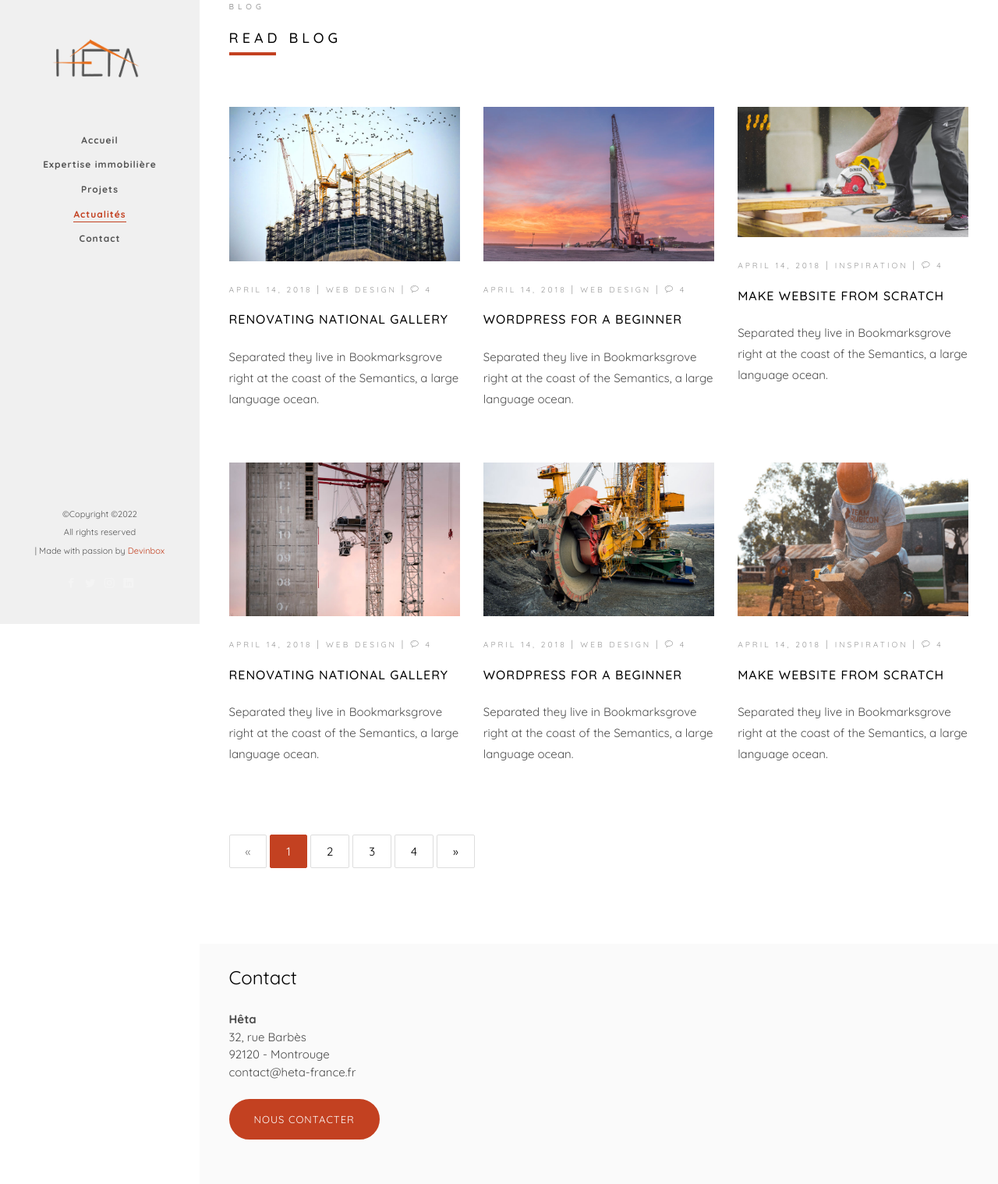
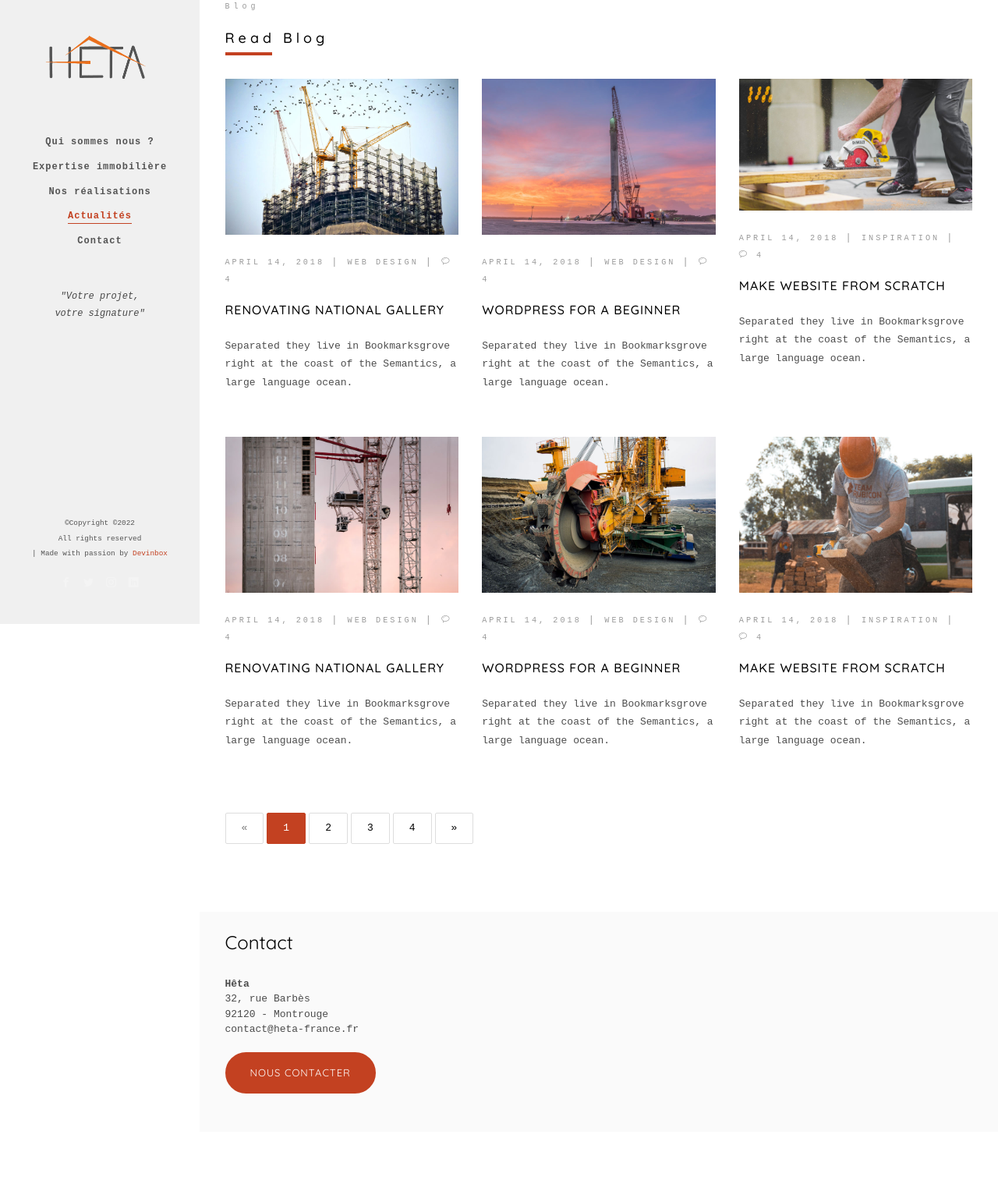
Before and after one commit to tounaf/heta_france, a PHP site: page /blog.html in a window 1280 px wide. Shown: the whole page at 78% size. After the commit the page ends 1402 px from the top, so only its background shows below. Run offline with PHP 8.4, Linux system fonts and the light colour scheme; some web fonts are replaced.

Commit message:
v08/02/2022 à 11:44

```diff
--- a/blog.html
+++ b/blog.html
@@ -56,19 +56,23 @@
 	<div id="colorlib-page">
 		<a href="#" class="js-colorlib-nav-toggle colorlib-nav-toggle"><i></i></a>
 		<aside id="colorlib-aside" role="complementary" class="border js-fullheight">
-			<h1 id="colorlib-logo"><a href="index.html"><img style="width: 120px;" src="images/logo_heta.png"></a></h1>
+			<h1 id="colorlib-logo"><a href="index.html"><img style="width: 140px;" src="images/logo_heta.png"></a></h1>
 			<nav id="colorlib-main-menu" role="navigation">
 				<ul>
-					<li><a href="index.html">Accueil</a></li>
+					<li><a href="index.html">Qui sommes nous ?</a></li>
 					<li><a href="domaines.html">Expertise immobilière</a></li>
-					<li><a href="projets.html">Projets</a></li>
+					<li><a href="projets.html">Nos réalisations</a></li>
 					<li class="colorlib-active"><a href="blog.html">Actualités</a></li>
 					<li><a href="contact.html">Contact</a></li>
 				</ul>
 			</nav>
 
+			<span style="">
+				<p style="text-align: center; font-size: 12px;padding-top: 40px;"><i>"Votre projet, <br> votre signature"</i><p>
+			</span>
+
 			<div class="colorlib-footer">
-				<p>
+				<p style="font-size: 11px;">
 					<small>
 						&copy;Copyright &copy;<script>document.write(new Date().getFullYear());</script> <br>All rights reserved <br> | Made with passion by <a href="https://www.pricing.dev-inbox.com" target="_blank">Devinbox</a>
 					</small>
@@ -183,7 +187,7 @@
 					</div>
 					<div class="row">
 						<div class="col-md-6 col-md-offset-3 col-md-pull-3 animate-box" data-animate-effect="fadeInLeft">
-							<p class="colorlib-lead" style="font-size: 15px;">
+							<p class="colorlib-lead" style="font-size: 13px;">
 								<b>Hêta</b> <br>
 								32, rue Barbès <br>
 								92120 - Montrouge <br>
--- a/css/style.css
+++ b/css/style.css
@@ -12,9 +12,9 @@
 *
 * ======================================================= */
 body {
-  font-family: "Quicksand", Arial, sans-serif;
+  font-family: Courier New;
   font-weight: 400;
-  font-size: 15px;
+  font-size: 13px;
   line-height: 1.8;
   color: rgba(0, 0, 0, 0.7); }
   @media screen and (max-width: 992px) {
@@ -32,7 +32,9 @@ a {
     text-decoration: none !important; }
 
 p {
-  margin-bottom: 1.5em; }
+  margin-bottom: 1.5em;
+  /*text-align: justify;*/
+}
 
 h1, h2, h3, h4, h5, h6 {
   color: #000;
@@ -137,7 +139,7 @@ figure {
         text-decoration: none;
         position: relative;
         padding: 10px 0;
-        font-family: "Quicksand", Arial, sans-serif;
+        font-family: Courier New;
         -webkit-transition: 0.3s;
         -o-transition: 0.3s;
         transition: 0.3s; }
@@ -308,7 +310,7 @@ figure {
           position: absolute;
           bottom: 0;
           right: -15px;
-          padding: 7px;
+          /*padding: 7px;*/
           background: #c34121; }
           @media screen and (max-width: 768px) {
             #colorlib-hero .flexslider .slider-text > .slider-text-inner .desc {
@@ -427,9 +429,9 @@ body.offcanvas {
 
 .colorlib-heading {
   font-size: 18px;
-  margin-bottom: 4em;
+  margin-bottom: 2em;
   font-weight: 500;
-  text-transform: uppercase;
+  /*text-transform: uppercase;*/
   letter-spacing: 5px;
   line-height: 1.8;
   position: relative; }
@@ -451,7 +453,7 @@ body.offcanvas {
   margin-bottom: 15px;
   display: block;
   font-size: 10px;
-  text-transform: uppercase;
+  /*text-transform: uppercase;*/
   color: #999999;
   font-weight: 500;
   letter-spacing: 5px; }
```
Also changed, not shown: contact.html (+8 -4 lines), domaines.html (+9 -5 lines), index.html (+17 -12 lines), projets.html (+9 -5 lines).
